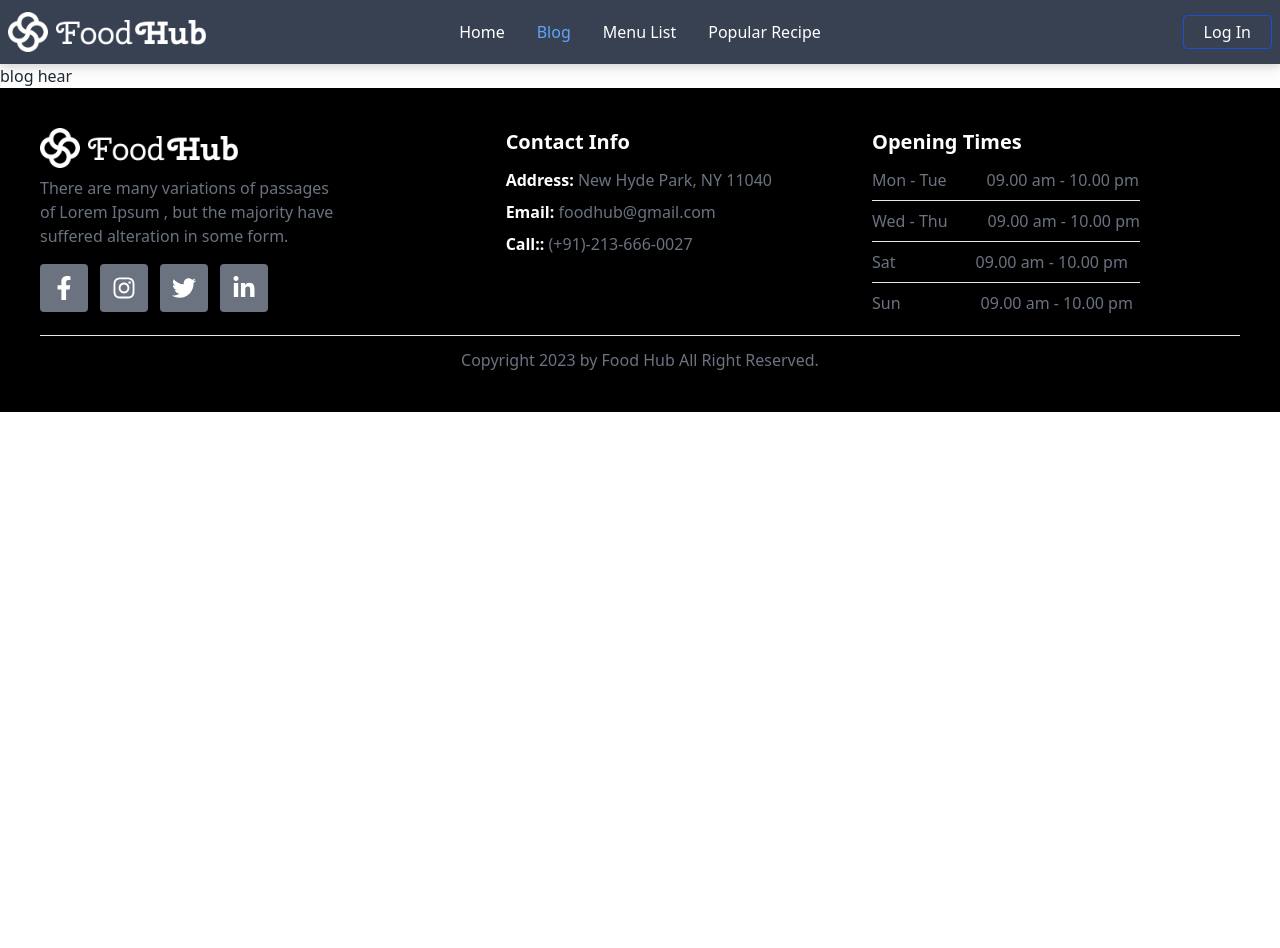
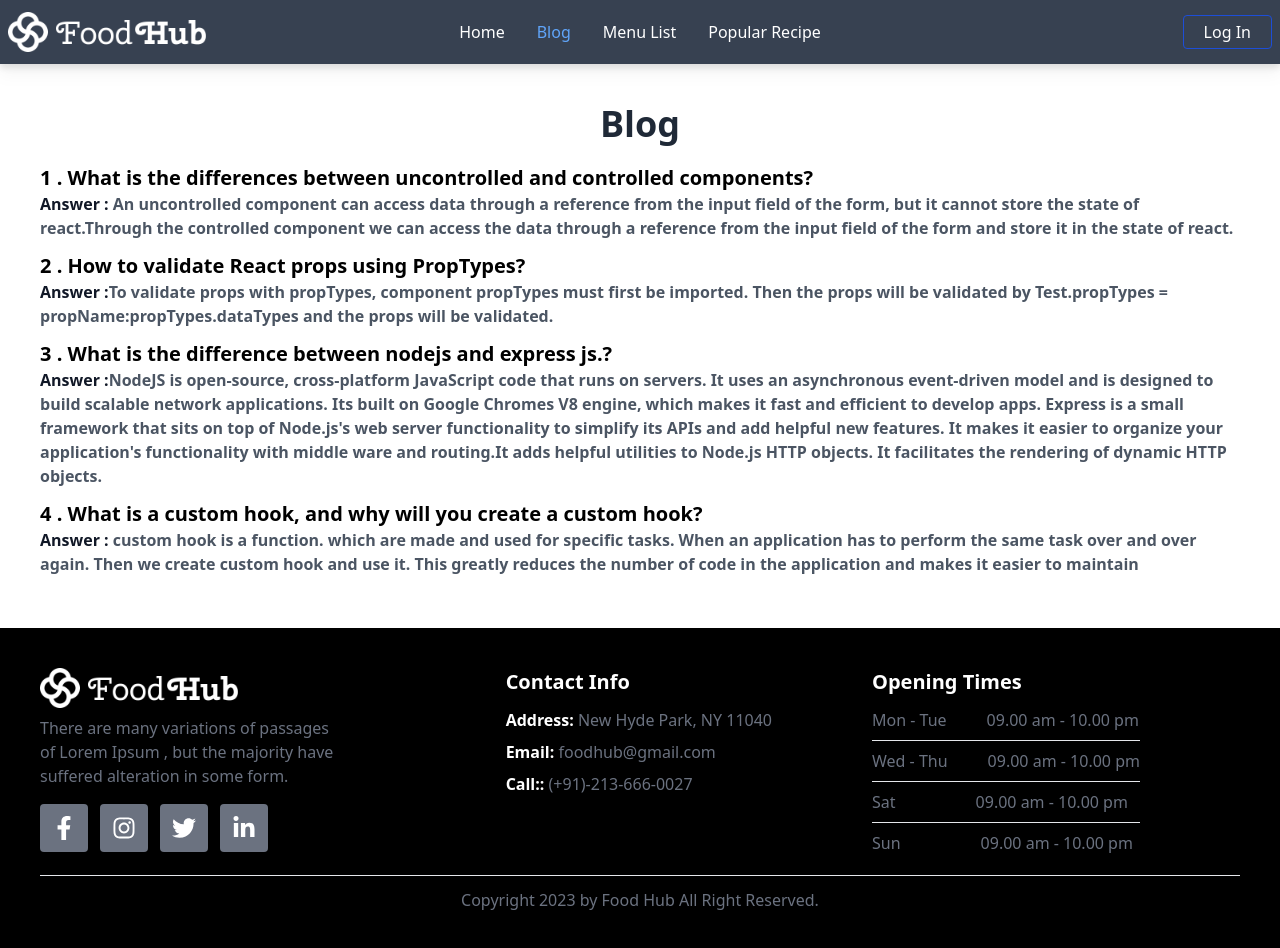
Before and after one commit to OliUllah1/chef-recipe-hunter, a React (Vite) app: page /blog in a window 1280 px wide. Shown: the top 948 px of the page. Before the commit the page ends 800 px from the top, so only its background shows below. Built offline with nearby package versions, Linux system fonts and the light colour scheme; no server answers.

Commit message:
blog components add

```diff
--- a/src/pages/Blog/Blog.jsx
+++ b/src/pages/Blog/Blog.jsx
@@ -2,8 +2,25 @@ import React from 'react';
 
 const Blog = () => {
     return (
-        <div>
-            <h1>blog hear</h1>
+        <div className='p-10'>
+            <h1 className='text-4xl font-bold text-center mb-5'>Blog</h1>
+            <h4 className=' font-semibold text-black text-xl'>1 . What is the differences between uncontrolled and controlled components?</h4>
+            <p className=' font-semibold text-gray-600 mb-3'><span className='font-bold text-gray-900'>Answer : </span> An uncontrolled component can access data through a reference from the input field of the form, but it cannot store the state of react.Through the controlled component we can access the data through a reference from the input field of the form and store it in the state of react.</p>
+
+
+            <h4 className=' font-semibold text-black text-xl'>2 . How to validate React props using PropTypes?</h4>
+            <p className=' font-semibold text-gray-600 mb-3'><span className='font-bold text-gray-900'>Answer :</span>
+            To validate props with propTypes, component propTypes must first be imported. Then the props will be validated by Test.propTypes = propName:propTypes.dataTypes and the props will be validated.</p>
+
+
+            <h4 className=' font-semibold text-black text-xl'>3 . What is the difference between nodejs and express js.?</h4>
+            <p className=' font-semibold text-gray-600 mb-3'><span className='font-bold text-gray-900'>Answer :</span>NodeJS is open-source, cross-platform JavaScript code that runs on servers. It uses an asynchronous event-driven model and is designed to build scalable network applications. Its built on Google Chromes V8 engine, which makes it fast and efficient to develop apps. Express is a small framework that sits on top of Node.js's web server functionality to simplify its APIs and add helpful new features. It makes it easier to organize your application's functionality with middle ware and routing.It adds helpful utilities to Node.js HTTP objects. It facilitates the rendering of dynamic HTTP objects. </p>
+
+
+
+            <h4 className=' font-semibold text-black text-xl'>4 . What is a custom hook, and why will you create a custom hook?</h4>
+            <p className=' font-semibold text-gray-600 mb-3'><span className='font-bold text-gray-900'>Answer : </span>custom hook is a function. which are made and used for specific tasks. When an application has to perform the same task over and over again. Then we create custom hook and use it. This greatly reduces the number of code in the application and makes it easier to maintain
+</p>
         </div>
     );
 };
```
Also changed, not shown: 1 other file (tests, documents, lock files or other folders).
